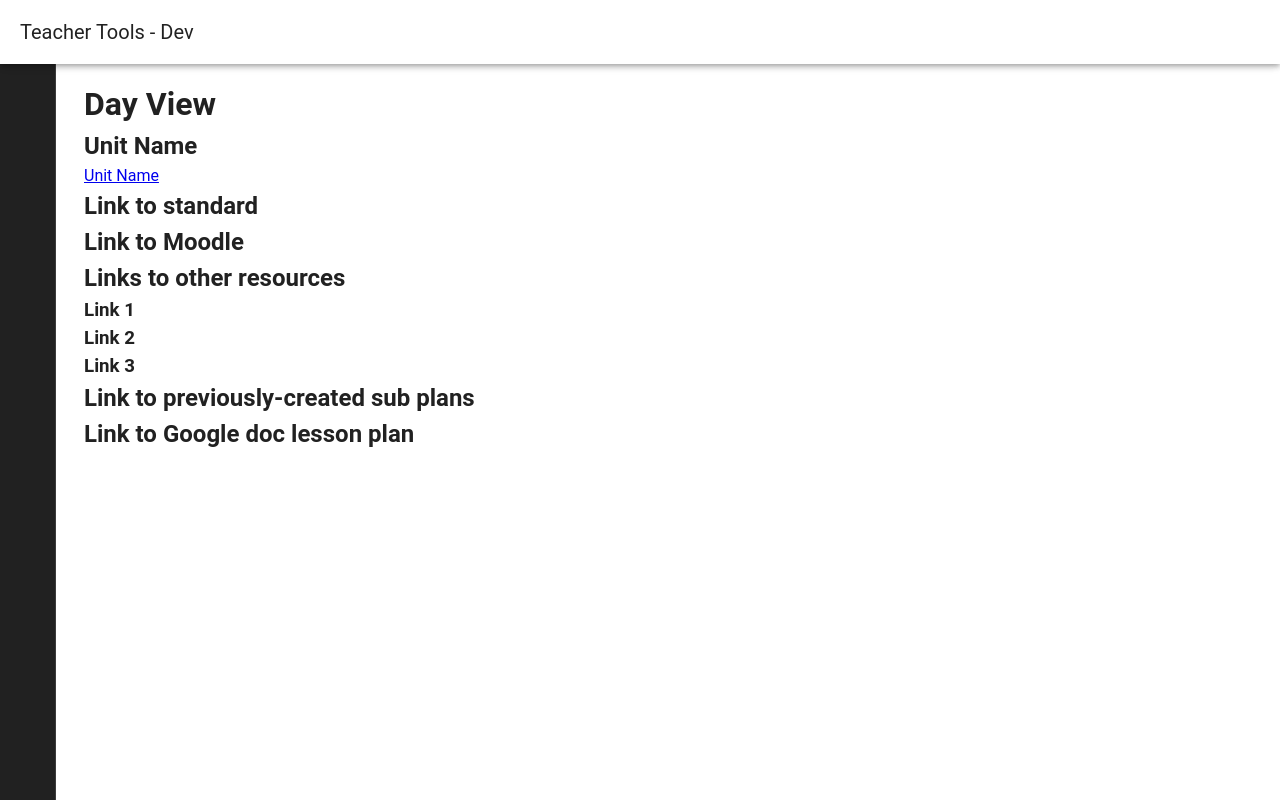
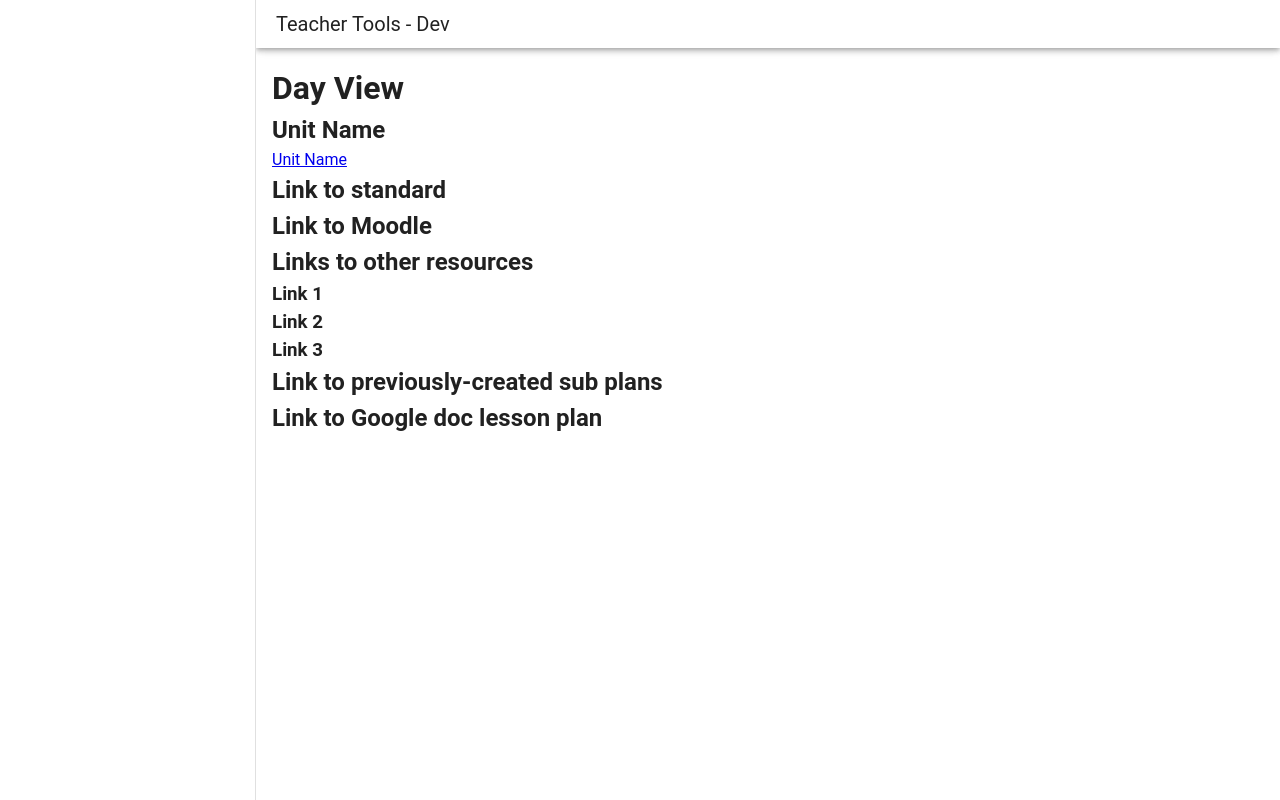
Before and after one commit to MRobbins3/teacher-tools, a Nuxt app: page /DayView in a window 1280 px wide. Built offline with nearby package versions, Linux system fonts and the light colour scheme.

Commit message:
Clean up, make app bar go to the right of the navigation drawer

```diff
--- a/components/Sidebar.vue
+++ b/components/Sidebar.vue
@@ -1,7 +1,6 @@
 <template>
     <v-navigation-drawer
         permanent
-        theme="dark"
         touchless
         :rail="shrinkSidebar"
         :model-value="true"
@@ -43,10 +42,10 @@ const shrinkSidebar = computed(() => {
     return !isManuallyExpanded.value && (!isBeingHovered.value || getIsSmallScreen.value);
 });
 
-function mouseover () {
-    if (debounce.value || !shouldExpandOnHover.value) return;
-    isBeingHovered.value = true;
-}
+const display = useDisplay();
+const getIsSmallScreen = computed((): boolean => {
+    return display.smAndDown.value;
+});
 
 function collapseSidebar () {
     debounce.value = true;
@@ -68,14 +67,15 @@ function toggleSidebar () {
     else collapseSidebar();
 }
 
+function mouseover () {
+    if (debounce.value || !shouldExpandOnHover.value) return;
+    isBeingHovered.value = true;
+}
+
 const shouldExpandOnHover = computed(() => {
     return !getIsSmallScreen.value && !isManuallyExpanded.value;
 });
 
-const display = useDisplay();
-const getIsSmallScreen = computed((): boolean => {
-    return display.smAndDown.value;
-});
 </script>
 <style lang="scss" scoped>
 
--- a/components/TopAppBar.vue
+++ b/components/TopAppBar.vue
@@ -1,5 +1,8 @@
 <template>
-    <v-app-bar>
+    <v-app-bar
+        order="1"
+        density="compact"
+    >
         <v-app-bar-title>
             Teacher Tools - Dev
         </v-app-bar-title>
```
